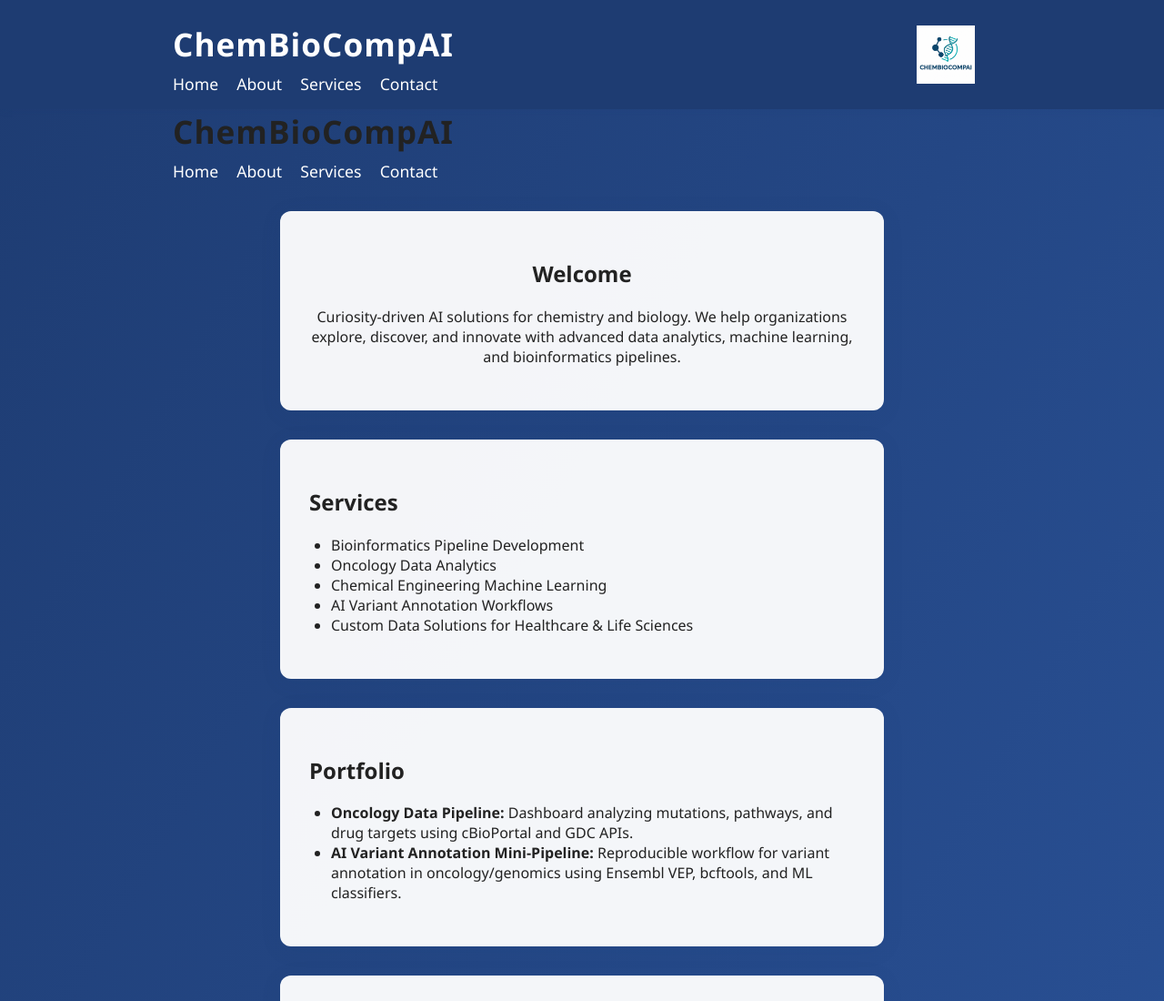
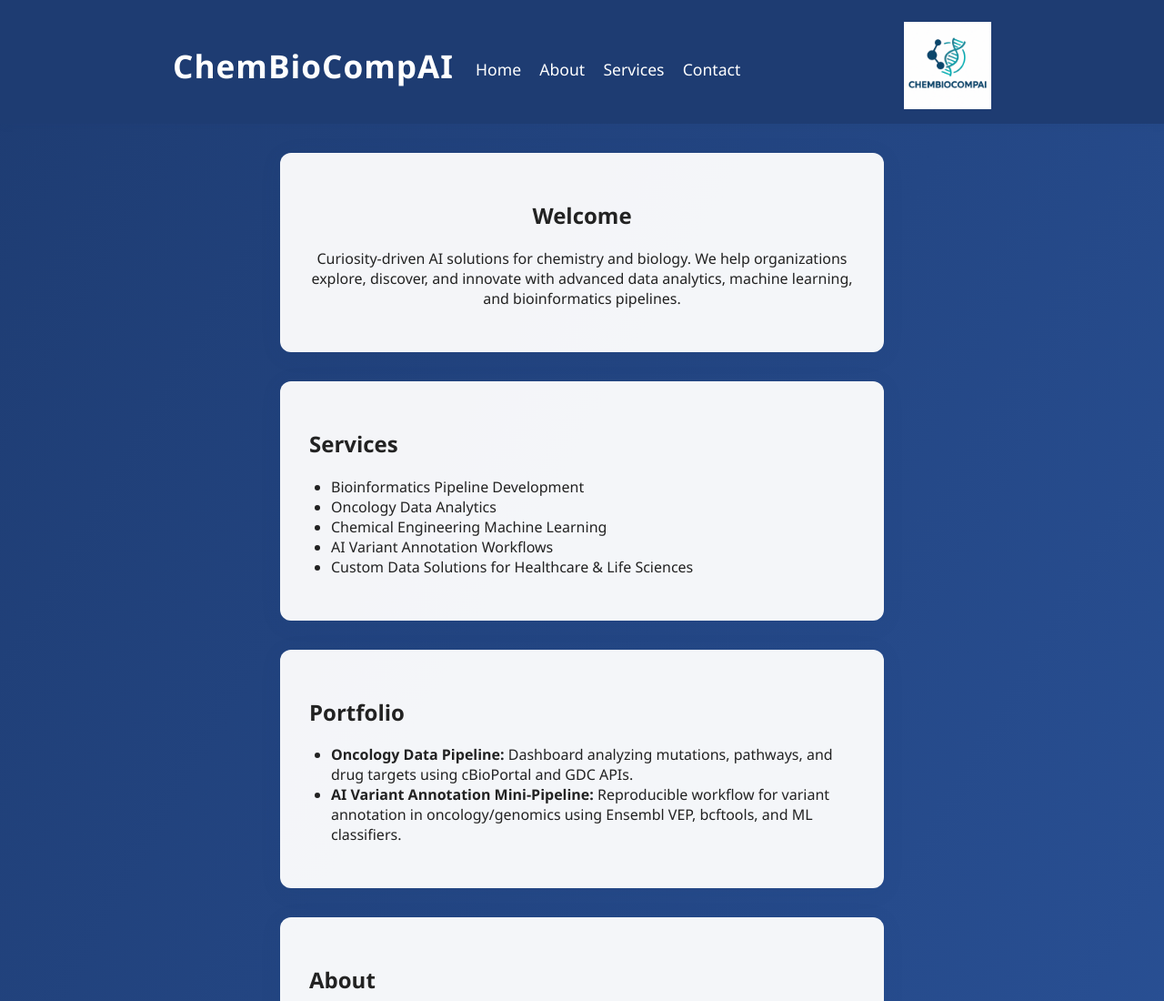
Before and after one commit to justin-mbca/chembio-chat, a website: page index.html in a window 1280 px wide. Shown: the top 1100 px of the page at 91% size. Drawn offline with Linux system fonts and the light colour scheme; files that its build step writes are made by us from their sources.

Commit message:
adjust logo

```diff
--- a/chembiocompai-site/css/style.css
+++ b/chembiocompai-site/css/style.css
@@ -93,9 +93,10 @@
     box-shadow: 0 2px 8px rgba(30,60,114,0.08);
 }
 .logo {
-    width: 64px;
-    height: 64px;
-    margin-bottom: 0.5rem;
+    width: 134px;
+    height: 96px;
+    margin: 0;
+    object-fit: contain;
 }
 nav {
     margin-top: 1rem;
--- a/index.html
+++ b/index.html
@@ -8,9 +8,9 @@
 </head>
 <body>
     <header class="main-header">
-        <div class="header-content">
-            <div class="header-left">
-                <h1>ChemBioCompAI</h1>
+        <div class="header-content" style="display: flex; align-items: center; justify-content: space-between; max-width: 900px; margin: 0 auto;">
+            <div class="header-left" style="display: flex; align-items: center;">
+                <h1 style="margin: 0 24px 0 0;">ChemBioCompAI</h1>
                 <nav>
                     <a href="index.html">Home</a>
                     <a href="about.html">About</a>
@@ -18,19 +18,7 @@
                     <a href="contact.html">Contact</a>
                 </nav>
             </div>
-            <img src="images/logo.png" alt="ChemBioCompAI Logo" class="logo logo-top-right" style="width:100px; height:64px; object-fit:contain;">
-        </div>
-    </header>
-        <div class="header-content">
-            <div class="header-left">
-                <h1>ChemBioCompAI</h1>
-                <nav>
-                    <a href="index.html">Home</a>
-                    <a href="about.html">About</a>
-                    <a href="services.html">Services</a>
-                    <a href="contact.html">Contact</a>
-                </nav>
-            </div>
+            <img src="images/logo.png" alt="ChemBioCompAI Logo" class="logo" style="width:96px; height:96px; object-fit:contain;">
         </div>
     </header>
     <main>
```
